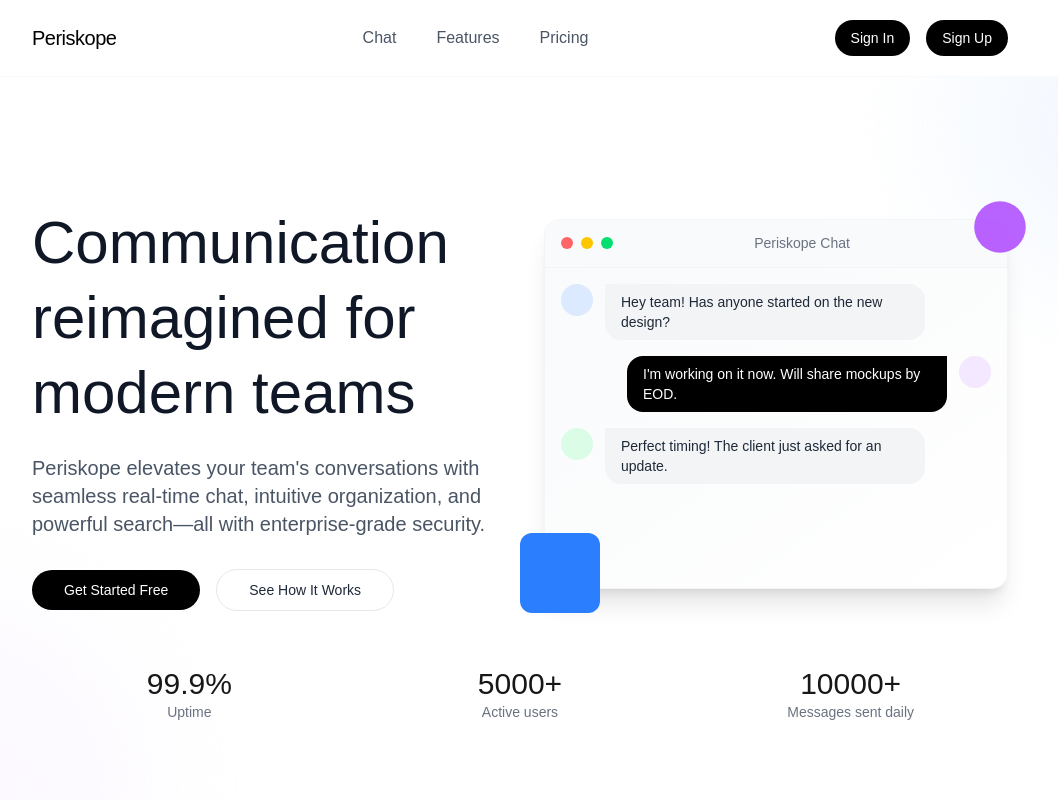
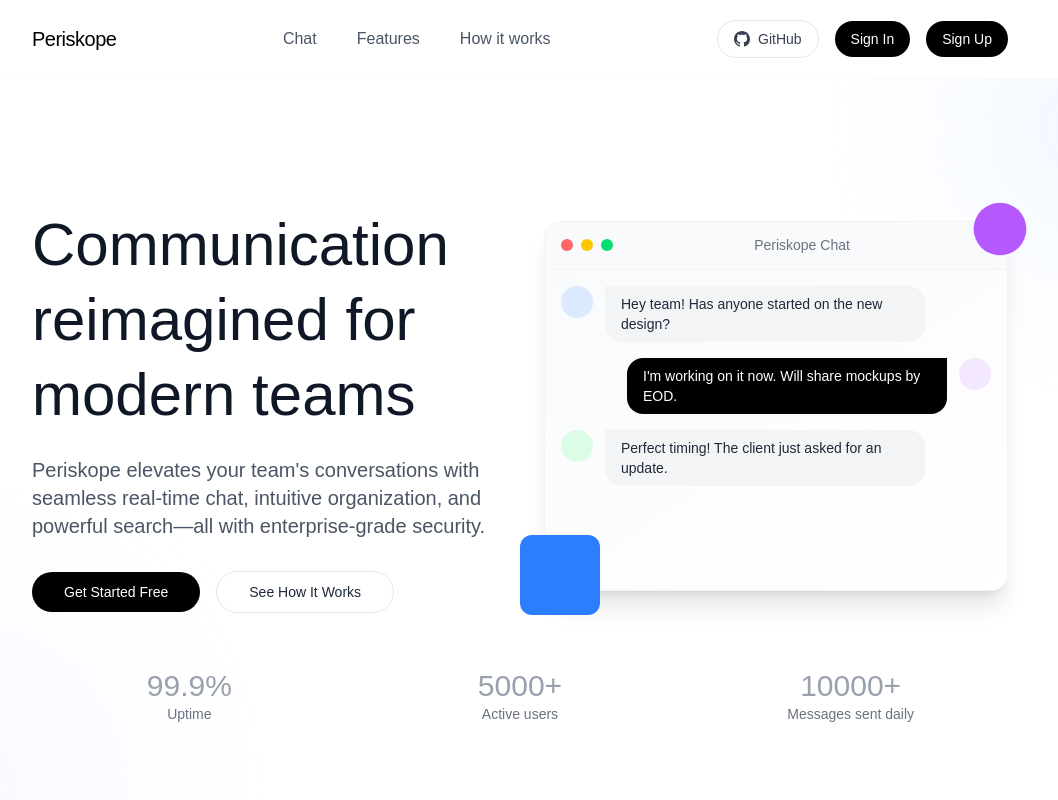
Before and after one commit to dodaa08/Periskope-chatApp, a Next.js app: page /Landing in a window 1280 px wide. Shown: the top 800 px of the page, without its empty margins (120-1178 px from the left). Built offline with nearby package versions, Linux system fonts and the light colour scheme.

Commit message:
landing page with github button

```diff
--- /dev/null
+++ b/app/(pages)/(auth)/SignIn/page.tsx
@@ -0,0 +1,9 @@
+
+
+export default function SignIn() {
+    return (
+        <div>
+            <h1>Sign In</h1>
+        </div>
+    )
+}
--- /dev/null
+++ b/app/(pages)/(auth)/Signup/page.tsx
@@ -0,0 +1,9 @@
+
+
+export default function SignUp() {
+    return (
+        <div>
+            <h1>Sign Up</h1>
+        </div>
+    )
+}
--- a/app/(pages)/Landing/page.tsx
+++ b/app/(pages)/Landing/page.tsx
@@ -11,15 +11,15 @@ export default function Landing() {
       <Header />
       <main>
         <Hero />
-        <div className="mt-20">
+        {/* <div className="mt-20">
           <Features />
-        </div>
+        </div> */}
         <div className="mt-20">
           <Howitworks />
         </div>
-        <div className="mt-20">
+        {/* <div className="mt-20">
           <Pricing />
-        </div>
+        </div> */}
         {/* Add more landing page sections here as needed */}
       </main>
       <Footer />
--- a/app/components/Landing/Header.tsx
+++ b/app/components/Landing/Header.tsx
@@ -27,8 +27,8 @@ export default function Header() {
             </li>
 
             <li>
-              <a href="#pricing" className="text-l text-gray-600 hover:text-gray-900 font-light transition-colors">
-                Pricing
+              <a href="" className="text-l text-gray-600 hover:text-gray-900 font-light transition-colors">
+                How it works
               </a>
             </li>
           </ul>
@@ -36,15 +36,27 @@ export default function Header() {
 
         {/* CTA Button */}
         <div className="flex items-center gap-4">
+          <a
+            href="https://github.com/dodaa08/periskope-chatApp"
+            target="_blank"
+            rel="noopener noreferrer"
+            className="flex items-center gap-2 px-4 py-2 text-sm rounded-full border border-gray-200 text-gray-700 hover:bg-gray-50 transition-colors"
+          >
+            <svg xmlns="http://www.w3.org/2000/svg" width="16" height="16" fill="currentColor" viewBox="0 0 16 16">
+              <path d="M8 0C3.58 0 0 3.58 0 8c0 3.54 2.29 6.53 5.47 7.59.4.07.55-.17.55-.38 0-.19-.01-.82-.01-1.49-2.01.37-2.53-.49-2.69-.94-.09-.23-.48-.94-.82-1.13-.28-.15-.68-.52-.01-.53.63-.01 1.08.58 1.23.82.72 1.21 1.87.87 2.33.66.07-.52.28-.87.51-1.07-1.78-.2-3.64-.89-3.64-3.95 0-.87.31-1.59.82-2.15-.08-.2-.36-1.02.08-2.12 0 0 .67-.21 2.2.82.64-.18 1.32-.27 2-.27.68 0 1.36.09 2 .27 1.53-1.04 2.2-.82 2.2-.82.44 1.1.16 1.92.08 2.12.51.56.82 1.27.82 2.15 0 3.07-1.87 3.75-3.65 3.95.29.25.54.73.54 1.48 0 1.07-.01 1.93-.01 2.2 0 .21.15.46.55.38A8.012 8.012 0 0 0 16 8c0-4.42-3.58-8-8-8z"/>
+            </svg>
+            <span>GitHub</span>
+          </a>
+
           <Link
-            href="/"
+            href="/SignIn"
             className="px-4 py-2 text-sm rounded-full bg-black text-white hover:bg-gray-800 transition-colors"
           >
             Sign In
           </Link>
 
           <Link
-            href="/"
+            href="/Signup"
             className="px-4 py-2 text-sm rounded-full bg-black text-white hover:bg-gray-800 transition-colors"
           >
             Sign Up
--- a/app/components/Landing/Hero.tsx
+++ b/app/components/Landing/Hero.tsx
@@ -167,15 +167,15 @@ export default function Hero() {
                     transition={{ delay: 1.0, duration: 0.7 }}
                 >
                     <motion.div whileHover={{ y: -5 }} transition={{ duration: 0.2 }}>
-                        <p className="text-3xl font-medium">99.9%</p>
+                        <p className="text-3xl text-gray-400 font-medium">99.9%</p>
                         <p className="text-sm text-gray-500">Uptime</p>
                     </motion.div>
                     <motion.div whileHover={{ y: -5 }} transition={{ duration: 0.2 }}>
-                        <p className="text-3xl font-medium">5000+</p>
+                        <p className="text-3xl text-gray-400 font-medium">5000+</p>
                         <p className="text-sm text-gray-500">Active users</p>
                     </motion.div>
                     <motion.div whileHover={{ y: -5 }} transition={{ duration: 0.2 }}>
-                        <p className="text-3xl font-medium">10000+</p>
+                        <p className="text-3xl text-gray-400 font-medium">10000+</p>
                         <p className="text-sm text-gray-500">Messages sent daily</p>
                     </motion.div>
                 </motion.div>
```
